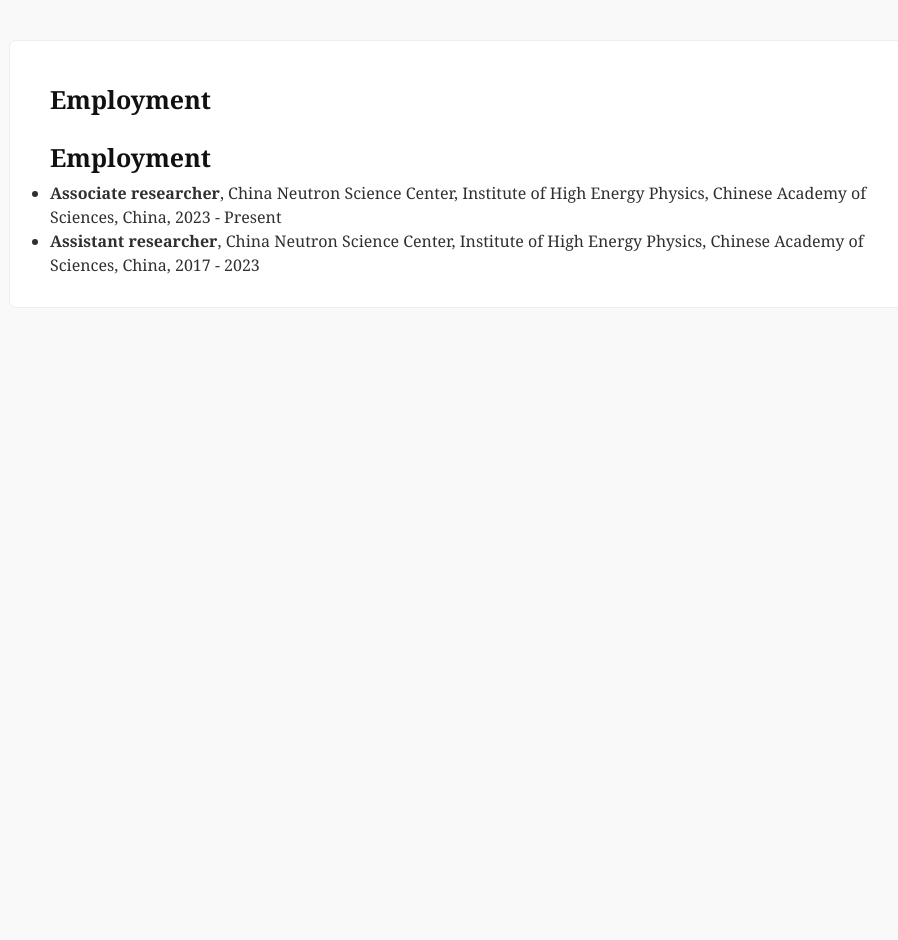
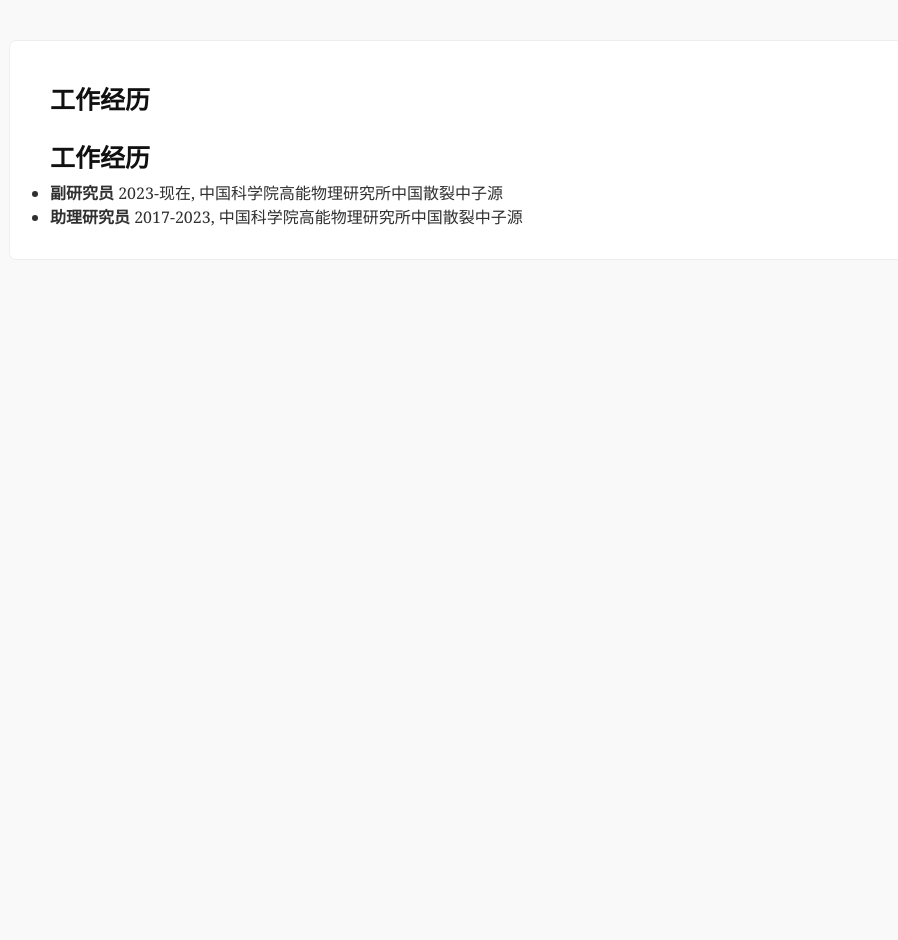
Before and after one commit to comatphys/comatphys.github.io, a Jekyll site: the page built from cv_md_chinese/experience.md, in a window 1280 px wide. Shown: the whole page, without its empty margins (181-1079 px from the left). Built offline with Jekyll 4.4.1, drawn with Linux system fonts in a browser that asks for light colours; our own code applies the rules of GitHub Pages for plain Markdown files; comment, search, counter and statistics services are not loaded.

Commit message:
Update experience.md

```diff
--- a/cv_md_chinese/experience.md
+++ b/cv_md_chinese/experience.md
@@ -1,3 +1,3 @@
-# Employment
-- **Associate researcher**, China Neutron Science Center, Institute of High Energy Physics, Chinese Academy of Sciences, China, 2023 - Present
-- **Assistant researcher**, China Neutron Science Center, Institute of High Energy Physics, Chinese Academy of Sciences, China, 2017 - 2023
+# 工作经历
+- **副研究员** 2023-现在, 中国科学院高能物理研究所中国散裂中子源
+- **助理研究员** 2017-2023, 中国科学院高能物理研究所中国散裂中子源
```
